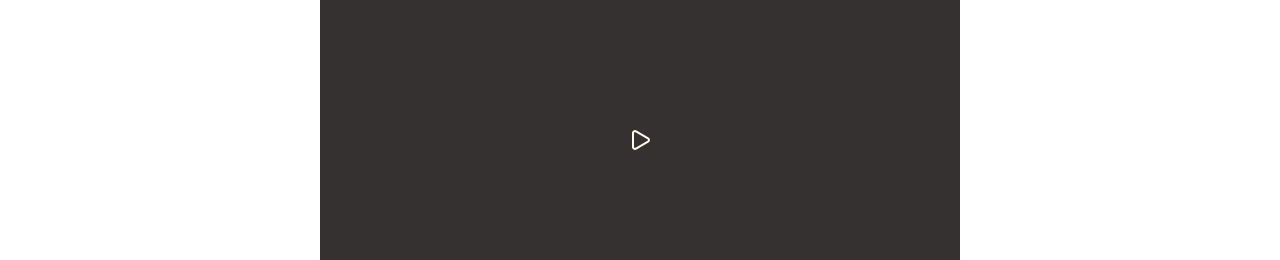
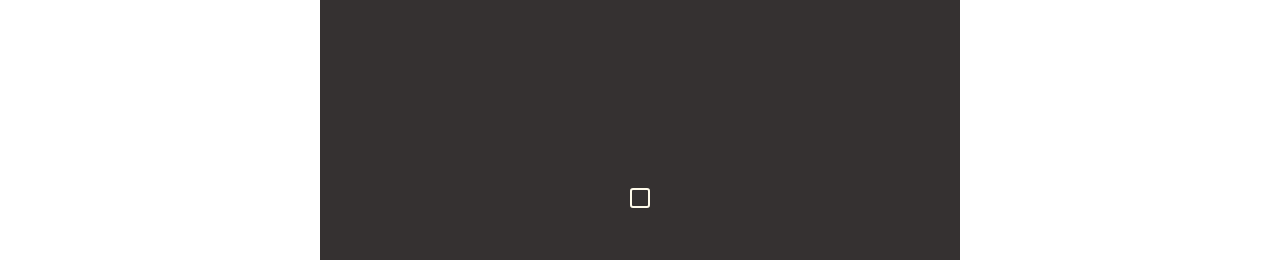
Before and after one commit to jorgeparis/product-list-with-cart, a React (Vite) app in the folder route-pr/: page / in a window 1280 px wide. Shown: the part 348-608 px from the top of the page. Built offline with nearby package versions, Linux system fonts and the light colour scheme.

Commit message:
nada novo

```diff
--- a/route-pr/package.json
+++ b/route-pr/package.json
@@ -12,6 +12,7 @@
   "dependencies": {
     "@tailwindcss/vite": "^4.1.12",
     "eslint-plugin-react": "^7.37.5",
+    "express": "^5.1.0",
     "gsap": "^3.13.0",
     "lucide-react": "^0.542.0",
     "react": "^19.1.1",
--- a/route-pr/src/pages/Stations/Stations.css
+++ b/route-pr/src/pages/Stations/Stations.css
@@ -1 +1,29 @@
 @import "tailwindcss";
+
+.container-player {
+    display: flex;
+    flex-direction: column;
+    justify-content: center;
+    align-items: center;
+    background-color: #353131;
+    border-radius: 1.5rem;
+    width: 40rem;
+    height: 40rem;
+  }
+
+  /* Hide default audio controls */
+  audio {
+    display: none;
+  }
+
+  /* Style waveform */
+  .waveform {
+    width: 80%;
+    max-width: 300px;
+    height: 100px;
+    margin-bottom: 1rem;
+  }
+
+  svg {
+    cursor: pointer;
+  }
--- a/route-pr/src/pages/Stations/Stations.jsx
+++ b/route-pr/src/pages/Stations/Stations.jsx
@@ -1,21 +1,48 @@
 import { Play, Square } from "lucide-react";
-import { React, useState } from "react";
+import { useRef, useState } from "react";
 import "./Stations.css";
+
 const Stations = () => {
-  const [isPlaying, setIsPlaying] = useState(true);
+  const [isPlaying, setIsPlaying] = useState(true); // Start with playing state (matches autoplay)
+  const audioRef = useRef(null); // Ref for audio element
+  const waveformRef = useRef(null); // Ref for WaveSurfer container
+  const wavesurferRef = useRef(null);
+
+  // Toggle play/pause
+  const handleTogglePlay = () => {
+    if (wavesurferRef.current) {
+      if (isPlaying) {
+        wavesurferRef.current.pause();
+      } else {
+        wavesurferRef.current.play().catch((error) => {
+          console.error("Audio playback error:", error);
+        });
+      }
+      setIsPlaying(!isPlaying);
+    }
+  };
+
   return (
     <div
-      onClick={() => setIsPlaying(!isPlaying)}
+      onClick={handleTogglePlay}
       className="container-player flex flex-col justify-center items-center whitespace-nowrap w-[40rem] h-[40rem] bg-[#353131] rounded-3xl"
     >
+      <audio ref={audioRef} autoPlay name="media">
+        <source
+          src="https://node.stream-africa.com:8443/AntenaNacional"
+          type="audio/mpeg"
+        />
+      </audio>
+      <div ref={waveformRef} className="waveform" />
       <Play
-        className={`px-4 py-2 rounded animate-none
-        ${isPlaying ? "block text-amber-50" : "hidden"}`}
+        className={`px-4 py-2 rounded ${
+          isPlaying ? "hidden" : "block text-amber-50"
+        }`}
       />
-
       <Square
-        className={`px-4 py-2 rounded  text-amber-50 animate-none
-        ${isPlaying ? "hidden text-amber-50" : "block"}`}
+        className={`px-4 py-2 rounded text-amber-50 ${
+          isPlaying ? "block" : "hidden"
+        }`}
       />
     </div>
   );
```
Also changed, not shown: 1 other file (tests, documents, lock files or other folders).
